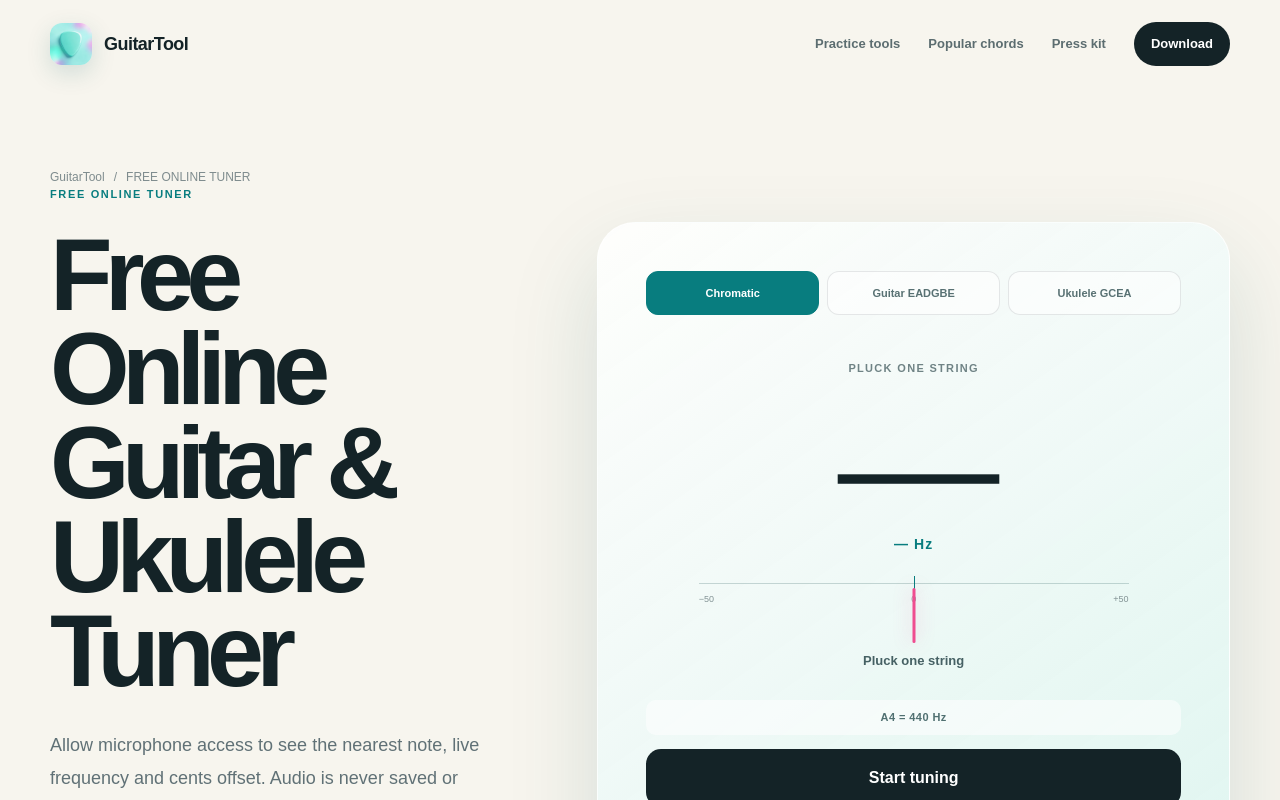
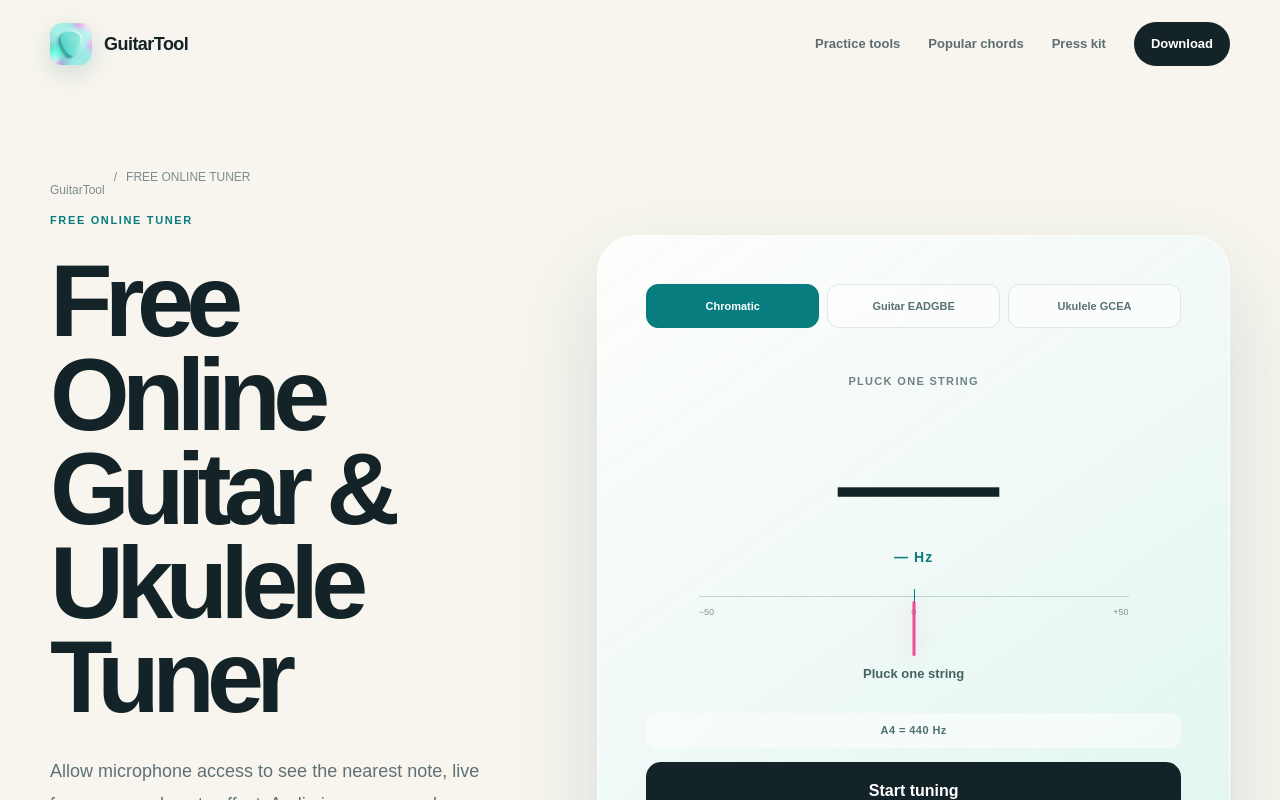
Before and after one commit to weizhichao1027-collab/guitartool-website, a Next.js app: page /en/online-tuner/ in a window 1280 px wide. Shown: the top 800 px of the page. Built offline with nearby package versions, Linux system fonts and the light colour scheme.

Commit message:
Expand breadcrumb touch target

```diff
--- a/app/acquisition.css
+++ b/app/acquisition.css
@@ -27,6 +27,7 @@
 .acqFooter div a { display: inline-flex; align-items: center; justify-content: center; min-width: 44px; min-height: 44px; }
 .acqFooter a:hover { color: var(--teal-deep); }
 .breadcrumb { display: flex; flex-wrap: wrap; gap: 9px; color: #7f8c8e; font-size: 12px; }
+.breadcrumb a { display: inline-flex; align-items: center; min-height: 44px; }
 .breadcrumb a:hover { color: var(--teal-deep); }
 .acqEyebrow { margin: 0 0 25px; color: var(--teal-deep); font-size: 11px; font-weight: 800; letter-spacing: .15em; }
 .textCta { display: inline-flex; gap: 16px; align-items: center; min-height: 44px; color: var(--teal-deep); font-weight: 750; }
```
